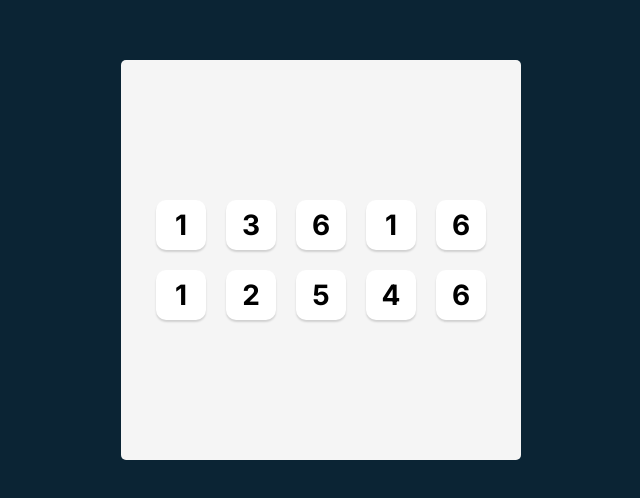
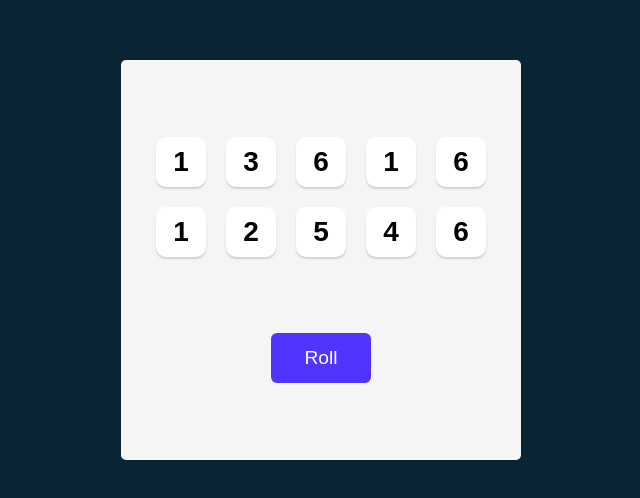
Before and after one commit to vikram1931/React-Apps, a React (Vite) app in the folder Tenzie-app/: page / in a window 1280 px wide. Shown: the part 140-638 px from the top of the page, without its empty margins (319-959 px from the left). Built offline with nearby package versions, Linux system fonts and the light colour scheme.

Commit message:
Added roll button to generate random numbers and css changes

```diff
--- a/Tenzie-app/src/App.jsx
+++ b/Tenzie-app/src/App.jsx
@@ -29,9 +29,16 @@
     });
   };
 
+  const rollDice = () => {
+    setDice(generateAllNewDice());
+  };
+
   return (
     <main>
       <div className="dice-container">{diceElements()}</div>
+      <button className="roll-dice" type="button" onClick={rollDice}>
+        Roll
+      </button>
     </main>
   );
 }
--- a/Tenzie-app/src/index.css
+++ b/Tenzie-app/src/index.css
@@ -3,7 +3,7 @@
 }
 
 body {
-  font-family: Inter, sans-serif;
+  font-family: Karla, sans-serif;
   margin: 0;
   background-color: #0b2434;
   padding: 20px;
@@ -27,7 +27,7 @@
   border-radius: 5px;
   display: flex;
   flex-direction: column;
-  justify-content: center;
+  justify-content: space-evenly;
   align-items: center;
 }
 
@@ -37,6 +37,11 @@
   gap: 20px;
 }
 
+button {
+  font-family: Karla, sans-serif;
+  cursor: pointer;
+}
+
 .dice-container button {
   height: 50px;
   width: 50px;
@@ -44,8 +49,16 @@
   border-radius: 10px;
   border: none;
   background-color: white;
-  font-family: Inter, sans-serif;
   font-size: 1.75rem;
   font-weight: bold;
-  cursor: pointer;
 }
+
+button.roll-dice {
+  height: 50px;
+  width: 100px;
+  border: none;
+  border-radius: 6px;
+  background-color: #5035ff;
+  color: white;
+  font-size: 1.2rem;
+}
```
